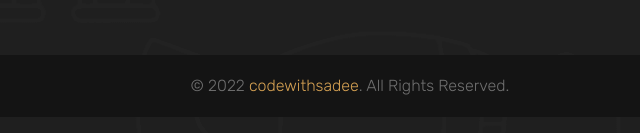
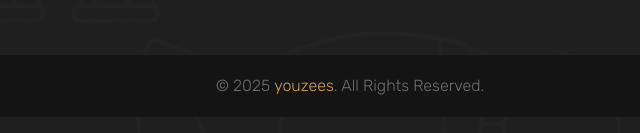
Before and after one commit to Uzmakh/Barber, a plain HTML site: page index.html in a window 1280 px wide. Shown: the part 5686-5819 px from the top of the page, 290-930 px from the left. Drawn offline with nearby package versions, Linux system fonts and the light colour scheme.

Commit message:
get the current year in the footer

```diff
--- a/assets/css/style.css
+++ b/assets/css/style.css
@@ -890,6 +890,10 @@
   color: var(--white);
 }
 
+.copyright span {
+  display: inline;
+}
+
 .footer-bottom {
   background-color: var(--eerie-black-3);
   text-align: center;
--- a/assets/js/script.js
+++ b/assets/js/script.js
@@ -1,6 +1,6 @@
 'use strict';
 
-
+console.log('JavaScript file loaded');
 
 /**
  * add event on element
@@ -88,3 +88,8 @@
 }
 
 addEventOnElem(filterBtns, "click", filter);
+
+//  To have the current year in the footer
+const date = document.getElementById('date');
+const currentYear = new Date().getFullYear();
+date.textContent = currentYear
--- a/index.html
+++ b/index.html
@@ -1056,8 +1056,9 @@
 
         <div class="footer-bottom">
           <p class="copyright">
-            &copy; 2022 <a href="#" class="copyright-link">codewithsadee</a>.
-            All Rights Reserved.
+            &copy;
+            <span id="date">2022</span>
+            <a href="#" class="copyright-link">youzees</a>. All Rights Reserved.
           </p>
         </div>
       </div>
```
